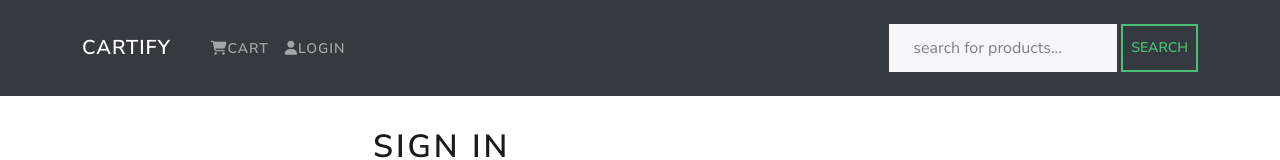
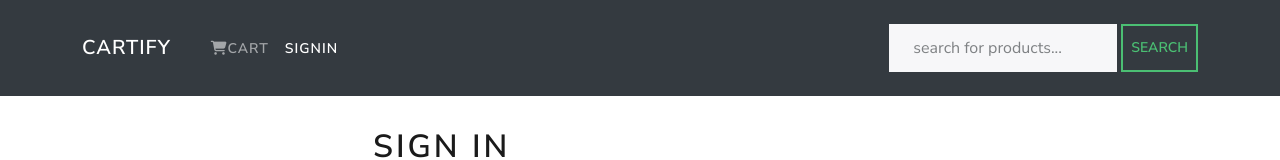
Before and after one commit to ifecog/Cartify, a React (Create React App) app in the folder cartify-app/: page /login in a window 1280 px wide. Shown: the top 160 px of the page. Built offline with nearby package versions, Linux system fonts and the light colour scheme.

Commit message:
User In Navbar & Logout

```diff
--- a/cartify-app/src/actions/userActions.js
+++ b/cartify-app/src/actions/userActions.js
@@ -4,6 +4,7 @@ import {
   USER_LOGIN_REQUEST,
   USER_LOGIN_SUCCESS,
   USER_LOGIN_FAIL,
+  USER_LOGOUT,
 } from '../constants/userConstants'
 
 export const login = (email, password) => async (dispatch) => {
@@ -40,3 +41,8 @@ export const login = (email, password) => async (dispatch) => {
     })
   }
 }
+
+export const logout = () => (dispatch) => {
+  localStorage.removeItem('userInfo')
+  dispatch({ type: USER_LOGOUT })
+}
--- a/cartify-app/src/components/Header.js
+++ b/cartify-app/src/components/Header.js
@@ -1,8 +1,9 @@
 import React from 'react'
 import { useDispatch, useSelector } from 'react-redux'
+import { useNavigate } from 'react-router-dom'
 import { Nav, Navbar, Container, NavDropdown } from 'react-bootstrap'
 import { LinkContainer } from 'react-router-bootstrap'
-
+import { logout } from '../actions/userActions'
 import SearchBox from './SearchBox'
 
 function Header() {
@@ -10,6 +11,12 @@ function Header() {
   const { userInfo } = userLogin
 
   const dispatch = useDispatch()
+  const navigate = useNavigate()
+
+  const logoutHandler = () => {
+    dispatch(logout())
+    navigate('/login')
+  }
 
   return (
     <div>
@@ -26,9 +33,35 @@ function Header() {
                     Cart
                   </Nav.Link>
                 </LinkContainer>
-                <Nav.Link href='/login'>
-                  <i className='fa fa-user' aria-hidden='true'></i>Login
-                </Nav.Link>
+                {userInfo ? (
+                  <NavDropdown title={userInfo.name} id='username'>
+                    <LinkContainer to='/profile'>
+                      <NavDropdown.Item>Profile</NavDropdown.Item>
+                    </LinkContainer>
+                    <NavDropdown.Item onClick={logoutHandler}>
+                      Logout
+                    </NavDropdown.Item>
+                  </NavDropdown>
+                ) : (
+                  <LinkContainer to='/login'>
+                    <Nav.Link>SignIn</Nav.Link>
+                  </LinkContainer>
+                )}
+
+                {userInfo && userInfo.isAdmin && (
+                  <NavDropdown title='Admin' id='adminmenu'>
+                    <LinkContainer to='/admin/userlist'>
+                      <NavDropdown.Item>Users</NavDropdown.Item>
+                    </LinkContainer>
+                    <LinkContainer to='/admin/productlist'>
+                      <NavDropdown.Item>Products</NavDropdown.Item>
+                    </LinkContainer>
+
+                    <LinkContainer to='/admin/orderlist'>
+                      <NavDropdown.Item>Orders</NavDropdown.Item>
+                    </LinkContainer>
+                  </NavDropdown>
+                )}
                 {/* <NavDropdown title='Dropdown' id='basic-nav-dropdown'>
                   <NavDropdown.Item href='#action/3.1'>Action</NavDropdown.Item>
                   <NavDropdown.Item href='#action/3.2'>
--- a/cartify-app/src/screens/LoginScreen.js
+++ b/cartify-app/src/screens/LoginScreen.js
@@ -20,11 +20,11 @@ function LoginScreen() {
   const userLogin = useSelector((state) => state.userLogin)
   const { error, loading, userInfo } = userLogin
 
-  //   useEffect(() => {
-  //     if (userInfo) {
-  //       navigate(redirect)
-  //     }
-  //   }, [navigate, userInfo, redirect])
+    useEffect(() => {
+      if (userInfo) {
+        navigate(redirect)
+      }
+    }, [navigate, userInfo, redirect])
 
   const submitHandler = (e) => {
     e.preventDefault()
```
Also changed, not shown: 1 other file (tests, documents, lock files or other folders).
